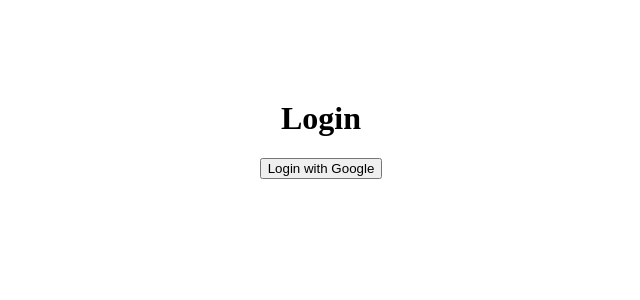
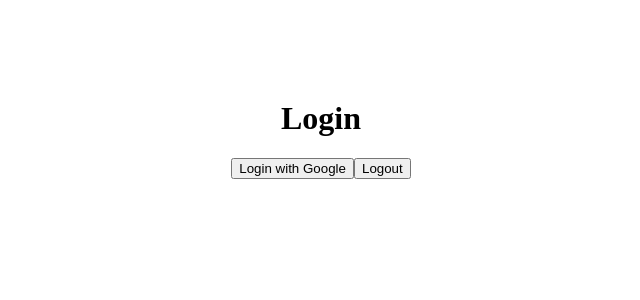
Before and after one commit to gilangcahyono/login-google-nextjs14.2.28, a Next.js app: page /login in a window 1280 px wide. Shown: the top 300 px of the page, without its empty margins (319-959 px from the left). Built offline with nearby package versions, Linux system fonts and the light colour scheme.

Commit message:
fix bug karena tidak ada nextauth secret

```diff
--- a/app/api/auth/[...nextauth]/route.js
+++ b/app/api/auth/[...nextauth]/route.js
@@ -11,6 +11,7 @@
   pages: {
     signIn: "/login",
   },
+  secret: process.env.NEXTAUTH_SECRET,
 });
 
 export { handler as GET, handler as POST };
--- a/app/login/page.jsx
+++ b/app/login/page.jsx
@@ -1,5 +1,6 @@
 "use client";
 
+import LogoutButton from "@/components/LogoutButton";
 import { signIn } from "next-auth/react";
 
 export default function LoginPage() {
@@ -9,6 +10,8 @@
       <button onClick={() => signIn("google", { callbackUrl: "/" })}>
         Login with Google
       </button>
+
+      <LogoutButton />
     </div>
   );
 }
--- a/app/page.jsx
+++ b/app/page.jsx
@@ -1,11 +1,8 @@
 import LogoutButton from "@/components/LogoutButton";
 import { getServerSession } from "next-auth";
-import { authOptions } from "./api/auth/[...nextauth]/route";
 
 const Home = async () => {
-  const session = await getServerSession(authOptions);
-
-  console.log(session);
+  const session = await getServerSession();
 
   return (
     <div>
```
Also changed, not shown: 1 other file (tests, documents, lock files or other folders).
